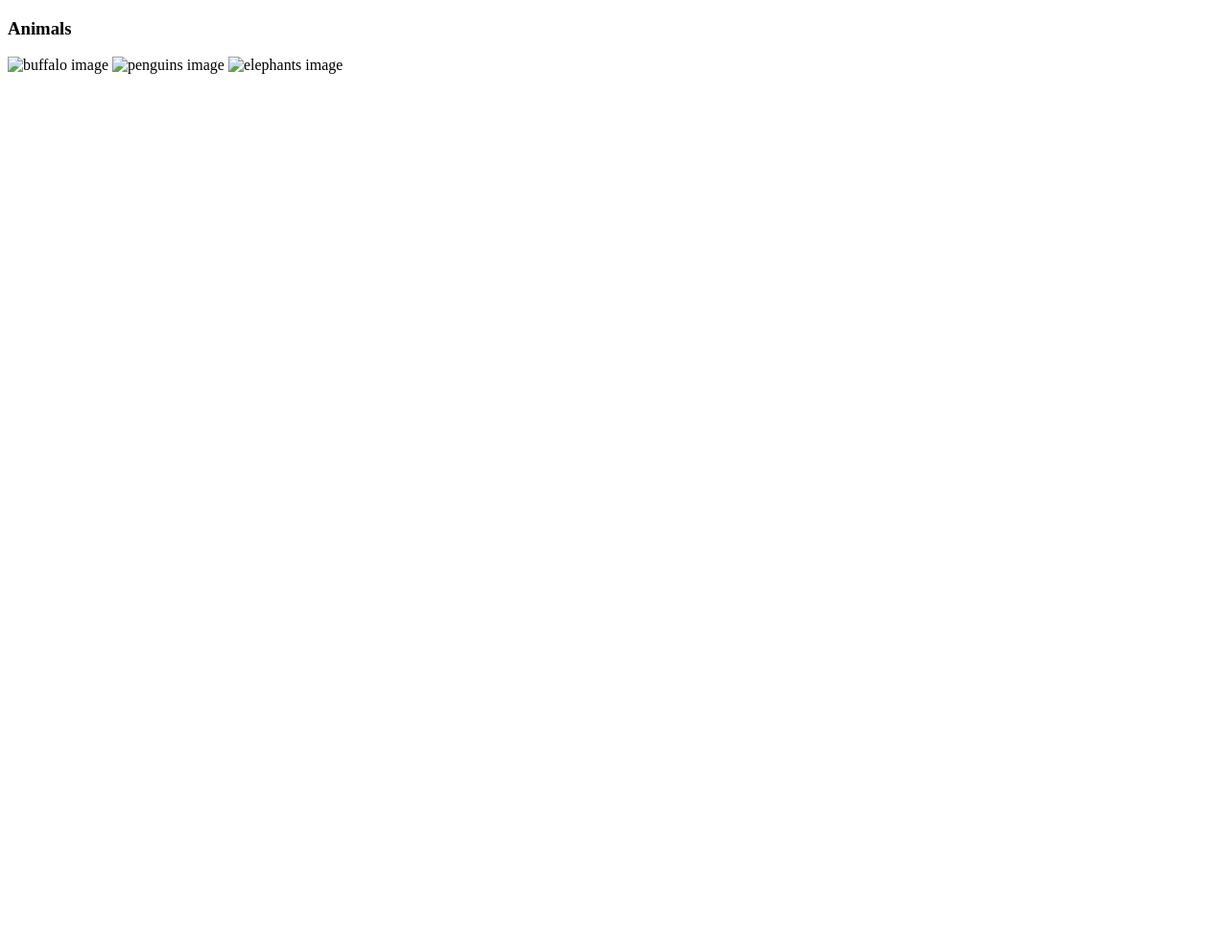
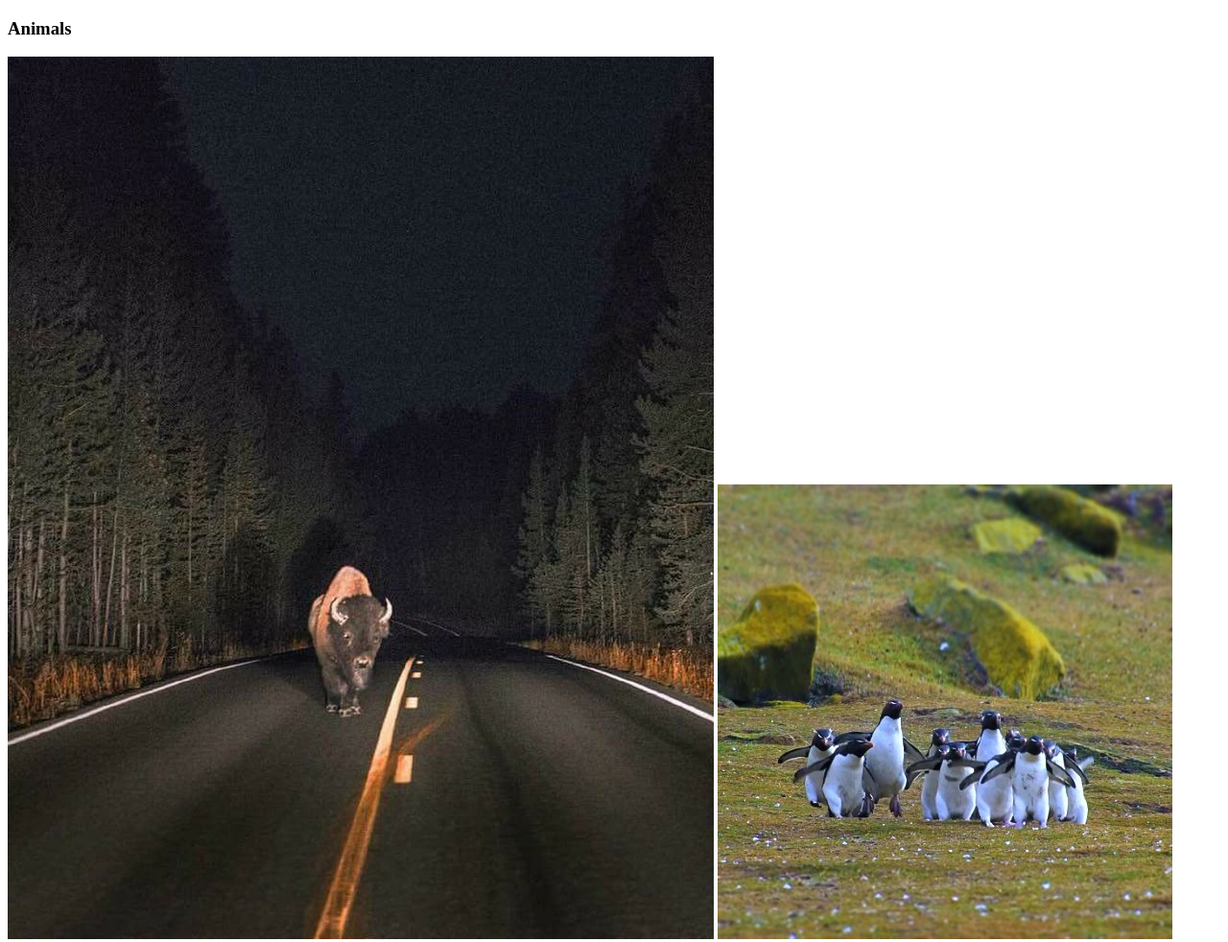
Before and after one commit to atayldrm/MYRR_AY, a plain HTML site: page index.html in a window 1280 px wide. Shown: the top 982 px of the page at 96% size. Before the commit the page ends 800 px from the top, so only its background shows below. Drawn offline with Linux system fonts and the light colour scheme.

Commit message:
Added images to index.html

```diff
--- a/index.html
+++ b/index.html
@@ -5,8 +5,8 @@
 </head>
 <body>
   <h3>Animals</h3>
-  <img src="images/buffalo.jpg" alt="buffalo image">
-  <img src="images/penguins.jpg" alt="penguins image">
-  <img src="images/elephants.jpg" alt="elephants image">
+  <img src="images/buffalo.jpeg" alt="buffalo image">
+  <img src="images/penguins.jpeg" alt="penguins image">
+  <img src="images/elephants.jpeg" alt="elephants image">
 </body>
 </html>
```
